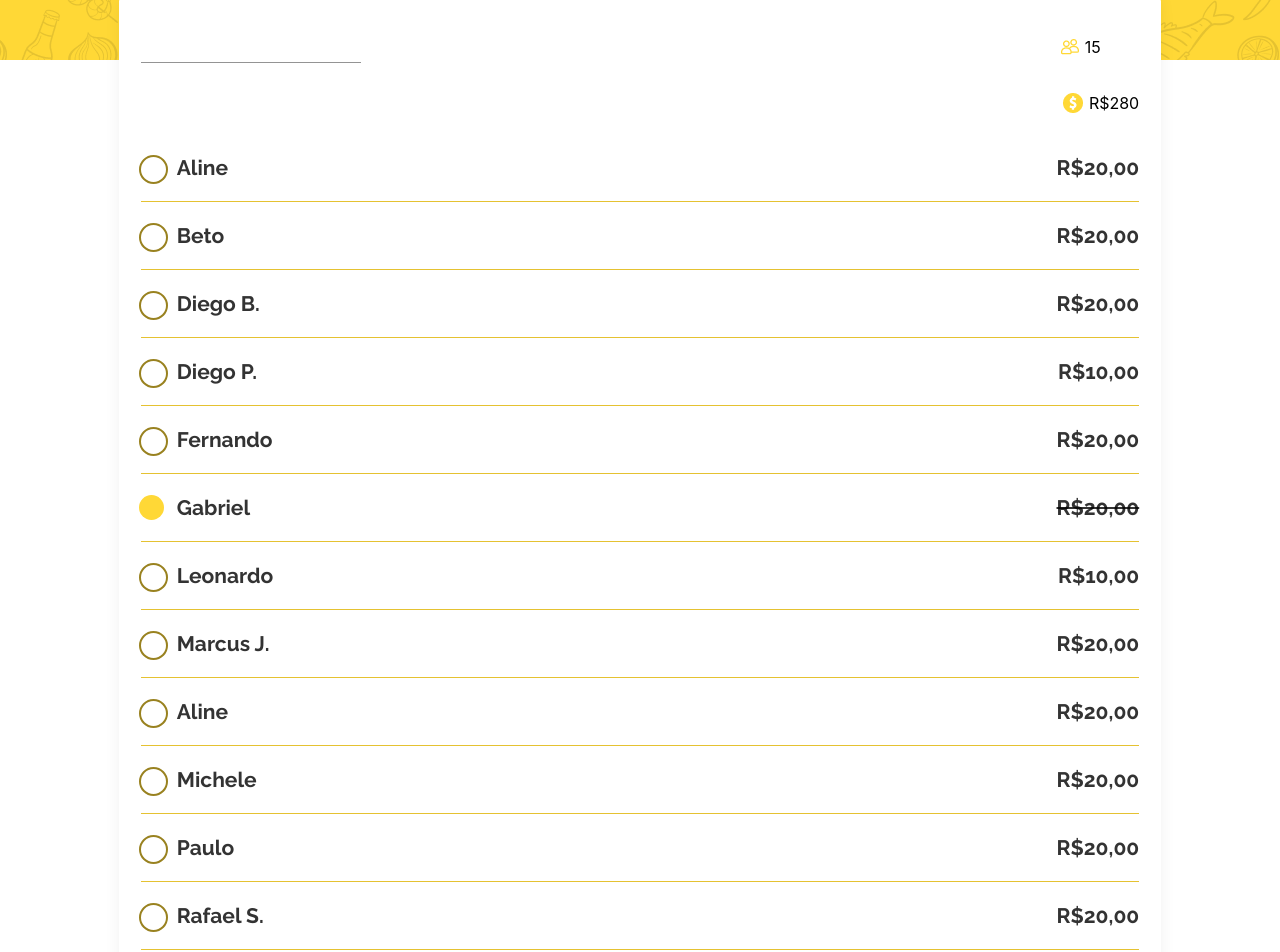
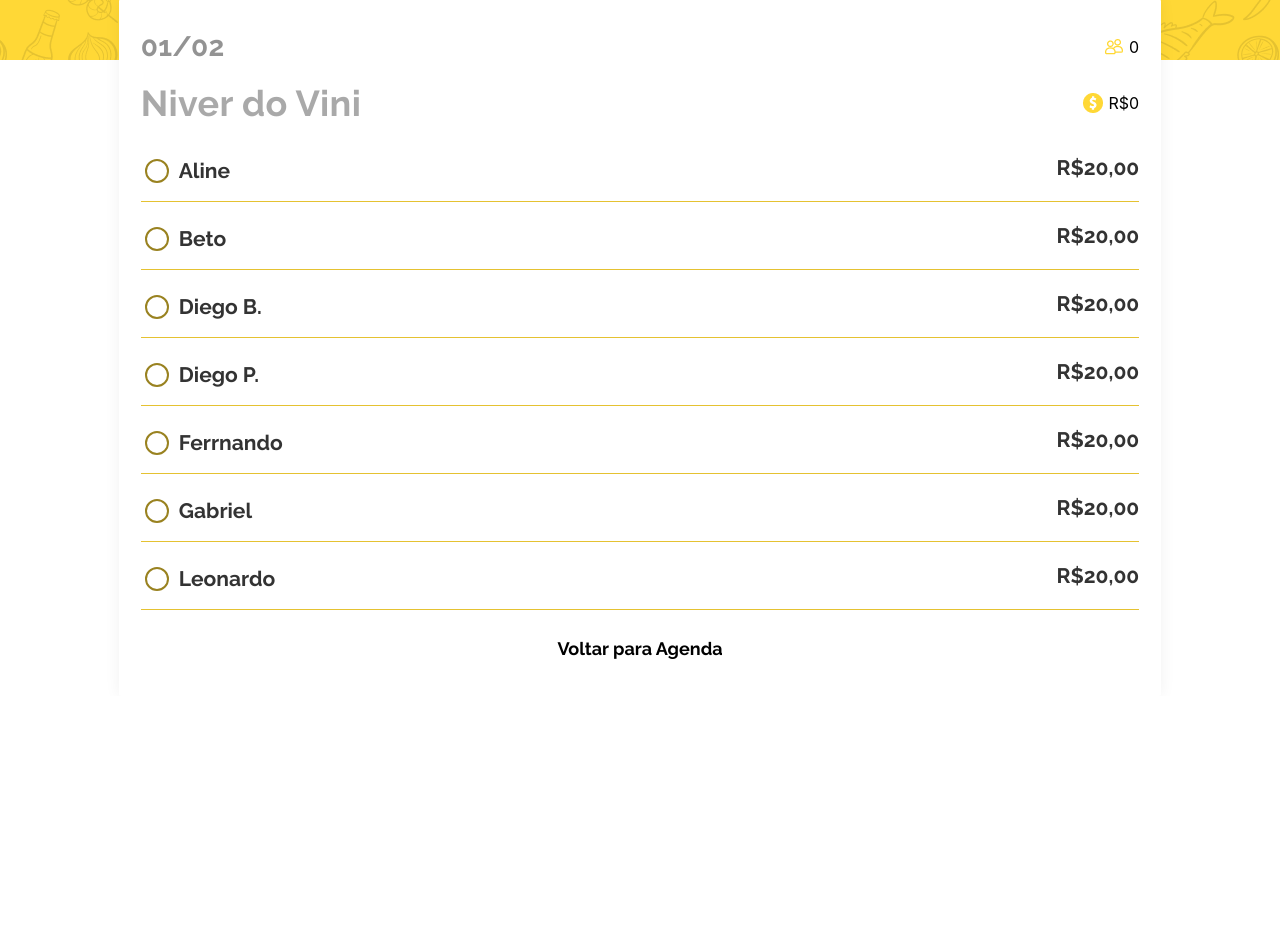
Before and after one commit to vmontanha/churras-trinca, a React (Create React App) app: page /new in a window 1280 px wide. Shown: the part 220-1172 px from the top of the page. After the commit the page ends 916 px from the top, so only its background shows below. Built offline with nearby package versions, Linux system fonts and the light colour scheme.

Commit message:
ajust price and array dinamic

```diff
--- a/src/Layout/CriarChurras/Churras.js
+++ b/src/Layout/CriarChurras/Churras.js
@@ -1,13 +1,17 @@
-import React, { useState } from 'react'
+import React from 'react'
 import CriarChurras from '../../components/CriarChurras/CriarChurras'
 import Agenda from '../Agenda/Agenda'
+import '../../components/CriarChurras/CriarChurras.css'
 
-const Churras = ({ input }) => {
+const Churras = () => {
 
   return (
-    <>
-      <Agenda input={input} />
-    </>
+
+    <div className='warp__list'>
+      <Agenda />
+      <CriarChurras />
+    </div>
+
   )
 }
 
--- a/src/Layout/DetalheChurras/DetalheChurras.css
+++ b/src/Layout/DetalheChurras/DetalheChurras.css
@@ -5,7 +5,7 @@
   background-color: #fff;
   border-radius: 2px;
   padding: 22px;
-  width: 78%;
+  max-width: 78%;
   height: auto;
   margin-right: auto;
   margin-left: auto;
@@ -20,10 +20,10 @@
   margin-right: auto;
 }
 
-.box__date .input-date {
+.box__date .input-data {
   color: #000;
   font-family: Raleway bold;
-  font-size: 19px;
+  font-size: 28px;
   font-style: normal;
   font-weight: 800;
   line-height: normal;
@@ -53,7 +53,7 @@
 .qtd__people {
   display: flex;
   align-items: center;
-  width: 85px;
+  /* width: 85px; */
 }
 
 .box__date p {
@@ -84,20 +84,34 @@
 
 .input-title::before,
 .input-title::after,
-.input-date::after,
-.input-date::before {
+.input-data::after,
+.input-data::before {
   border: none !important;
 }
 
+.input-data::placeholder {
+  color: #00000054;
+  font-family: Raleway Bold;
+  font-size: 28px;
+  font-style: normal;
+  font-weight: 800;
+  line-height: normal;
+}
 
 
 input[type=checkbox] {
-  position: relative;
-  opacity: 0;
+  -webkit-appearance: none;
+  appearance: none;
+  width: 1.5rem;
+  height: 1.5rem;
+  border: 0.15em solid #998220;
+  outline: none;
   cursor: pointer;
-  height: 0;
-  margin-right: 19px;
-
+  border-radius: 50%;
+  margin-top: 0;
+  margin-right: 10px;
+  padding: 0;
+  transform: translate(0, 8px);
 }
 
 label {
@@ -109,18 +123,17 @@ label {
   line-height: normal;
 }
 
-.checkmark {
-  position: absolute;
-  height: 25px;
-  width: 25px;
-  left: 20px;
-  border-radius: 50%;
-  border: 2px solid #998220;
+
+input:checked {
+  background-color: #FFD836;
+  position: relative;
+  border: none !important;
 }
 
-input:checked~.checkmark {
-  background-color: #FFD836;
-  border: none;
+input:checked::before {
+  content: "";
+  position: absolute;
+  right: 0px !important;
 }
 
 .money {
@@ -135,3 +148,16 @@ input:checked~.checkmark {
 .check {
   text-decoration: line-through
 }
+
+.btn__back {
+  display: flex;
+  margin: 0;
+  width: 100%;
+  justify-content: center;
+  padding: 28px 0 15px;
+}
+
+.btn__back a:hover {
+  transform: translate(0, -5px);
+  transition: 1.1s all;
+}
--- a/src/Layout/DetalheChurras/DetalheChurras.js
+++ b/src/Layout/DetalheChurras/DetalheChurras.js
@@ -1,13 +1,46 @@
-import React, { useEffect, useState } from 'react'
+import React, { useState } from 'react'
 import iconPeople from '../../assets/img/icon_people.png'
 import iconMoney from '../../assets/img/icon_money.png'
 import '../DetalheChurras/DetalheChurras.css'
+import { people } from '../../utils/people'
 
 import { Input } from '@mui/material';
+import { Link } from 'react-router-dom';
 
 const DetalheChurras = () => {
 
   const [churras, setChurras] = useState({ data: '', title: '' })
+  const [totalPeople, setTotalPeople] = useState(0);
+
+  const [checkedState, setCheckedState] = useState(
+    new Array(people.length).fill(false)
+  );
+
+  const [total, setTotal] = useState(0);
+
+  const handleOnChangePeople = (position) => {
+    const updatedCheckedState = checkedState.map((item, index) =>
+      index === position ? !item : item
+    );
+
+    setCheckedState(updatedCheckedState);
+
+
+    const totalPrice = updatedCheckedState.reduce(
+      (sum, currentState, index) => {
+        if (currentState === true) {
+          return sum + people[index].price;
+        }
+        return sum;
+      },
+      0
+    );
+
+
+    setTotal(totalPrice);
+  };
+
+  console.log(totalPeople)
 
   const handleChangeData = (e) => {
     let value = e.target.value;
@@ -39,11 +72,12 @@ const DetalheChurras = () => {
             value={churras.data}
             onBlur={handleSubmitData}
             onChange={handleChangeData}
-            className='input-data' />
+            className='input-data'
+            placeholder='01/02' />
         </div>
         <div className='qtd__people'>
           <img src={iconPeople} alt='people' />
-          <p>15</p>
+          <p>{totalPeople}</p>
         </div>
       </div>
       <div className='box__people title'>
@@ -52,138 +86,36 @@ const DetalheChurras = () => {
             value={churras.title}
             onBlur={handleSubmit}
             onChange={handleChangeTitle}
-            className='input-title' />
+            className='input-title'
+            placeholder='Niver do Vini' />
         </div>
         <img src={iconMoney} alt='people' />
-        <p>R$280</p>
+        <p>R${total}</p>
       </div>
-      <div className='box__people under__style'>
-        <div className='box__date'>
-          <input type='checkbox' />
-          <span className='checkmark'></span>
-          <label className='container__label'>Aline</label>
-        </div>
-        <p className='money'>R$20,00</p>
-      </div>
-      <div className='box__people under__style'>
-        <div className='box__date'>
-          <input type='checkbox' />
-          <span className='checkmark'></span>
-          <label className='container__label'>Beto</label>
-        </div>
-        <p className='money'>R$20,00</p>
-      </div>
-      <div className='box__people under__style'>
-        <div className='box__date'>
-          <input type='checkbox' />
-          <span className='checkmark'></span>
-          <label className='container__label'>Diego B.</label>
-        </div>
-        <p className='money'>R$20,00</p>
-      </div>
-      <div className='box__people under__style'>
-        <div className='box__date'>
-          <input type='checkbox' />
-          <span className='checkmark'></span>
-          <label className='container__label'>Diego P.</label>
-        </div>
-        <p className='money'>R$10,00</p>
-      </div>
-      <div className='box__people under__style'>
-        <div className='box__date'>
-          <input type='checkbox' />
-          <span className='checkmark'></span>
-          <label className='container__label'>Fernando</label>
-        </div>
-        <p className='money'>R$20,00</p>
-      </div>
-      <div className='box__people under__style'>
-        <div className='box__date'>
-          <input type='checkbox' checked='checked' />
-          <span className='checkmark'></span>
-          <label className='container__label'>Gabriel</label>
-        </div>
-        <p className='money check'>R$20,00</p>
-      </div>
-      <div className='box__people under__style'>
-        <div className='box__date'>
-          <input type='checkbox' />
-          <span className='checkmark'></span>
-          <label className='container__label'>Leonardo</label>
-        </div>
-        <p className='money'>R$10,00</p>
-      </div>
-      <div className='box__people under__style'>
-        <div className='box__date'>
-          <input type='checkbox' />
-          <span className='checkmark'></span>
-          <label className='container__label'>Marcus J.</label>
-        </div>
-        <p className='money'>R$20,00</p>
-      </div>
-      <div className='box__people under__style'>
-        <div className='box__date'>
-          <input type='checkbox' />
-          <span className='checkmark'></span>
-          <label className='container__label'>Aline</label>
-        </div>
-        <p className='money'>R$20,00</p>
-      </div>
-      <div className='box__people under__style'>
-        <div className='box__date'>
-          <input type='checkbox' />
-          <span className='checkmark'></span>
-          <label className='container__label'>Michele</label>
-        </div>
-        <p className='money'>R$20,00</p>
-      </div>
-      <div className='box__people under__style'>
-        <div className='box__date'>
-          <input type='checkbox' />
-          <span className='checkmark'></span>
-          <label className='container__label'>Paulo</label>
-        </div>
-        <p className='money'>R$20,00</p>
-      </div>
-      <div className='box__people under__style'>
-        <div className='box__date'>
-          <input type='checkbox' />
-          <span className='checkmark'></span>
-          <label className='container__label'>Rafael S.</label>
-        </div>
-        <p className='money'>R$20,00</p>
-      </div>
-      <div className='box__people under__style'>
-        <div className='box__date'>
-          <input type='checkbox' />
-          <span className='checkmark'></span>
-          <label className='container__label'>Ralf</label>
-        </div>
-        <p className='money'>R$20,00</p>
-      </div>
-      <div className='box__people under__style'>
-        <div className='box__date'>
-          <input type='checkbox' checked='checked' />
-          <span className='checkmark'></span>
-          <label className='container__label'>Ruan</label>
-        </div>
-        <p className='money'>R$20,00</p>
-      </div>
-      <div className='box__people under__style'>
-        <div className='box__date'>
-          <input type='checkbox' />
-          <span className='checkmark'></span>
-          <label className='container__label'>Thales</label>
-        </div>
-        <p className='money'>R$20,00</p>
-      </div>
-      <div className='box__people under__style'>
-        <div className='box__date'>
-          <input type='checkbox' />
-          <span className='checkmark'></span>
-          <label className='container__label'>Wait</label>
-        </div>
-        <p className='money'>R$20,00</p>
+      {
+        people.map(({ name, price }, index) => {
+          return (
+            <div className='box__people under__style' key={index}>
+              <div className='box__date'>
+                <input type='checkbox'
+                  checked={checkedState[index]}
+                  id={`custom-checkbox-${index}`}
+                  className={checkedState[index] ? "checked" : ""}
+                  onChange={() => handleOnChangePeople(index)}
+                  value={name}
+                />
+                <label className='container__label' htmlFor={`custom-checkbox-${index}`}>
+                  {name}
+                </label>
+              </div>
+              <p className={checkedState[index] ? "money check" : 'money'} >{`R$` + price + `,00`}</p>
+            </div>
+          );
+        })}
+      <div className='btn__back'>
+        <Link to={'/agenda'} >
+          <a>Voltar para Agenda</a>
+        </Link>
       </div>
     </div>
   )
--- a/src/components/CriarChurras/CriarChurras.css
+++ b/src/components/CriarChurras/CriarChurras.css
@@ -10,7 +10,6 @@
 }
 
 .container__card {
-  max-width: 100%;
   background-color: #F1F1F1;
   height: auto;
   display: flex;
@@ -21,11 +20,12 @@
   transform: translate(0, -50px);
   border-radius: 2px;
   cursor: pointer;
+  width: 282px;
 }
 
 .box__icon {
   background-image: url(../../assets/img/Ellipse.png);
-  width: 100%;
+  width: auto;
   height: 100%;
   display: flex;
   justify-content: center;
--- /dev/null
+++ b/src/utils/people.js
@@ -0,0 +1,30 @@
+export const people = [
+  {
+    name: "Aline",
+    price: 20
+  },
+  {
+    name: "Beto",
+    price: 20
+  },
+  {
+    name: "Diego B.",
+    price: 20
+  },
+  {
+    name: "Diego P.",
+    price: 20
+  },
+  {
+    name: "Ferrnando",
+    price: 20
+  },
+  {
+    name: "Gabriel",
+    price: 20
+  },
+  {
+    name: "Leonardo",
+    price: 20
+  }
+];
```
Also changed, not shown: src/Layout/Agenda/Agenda.css (added, +47 -0 lines), src/Layout/Agenda/Agenda.js (+25 -4 lines), src/components/CriarChurras/CriarChurras.js (+8 -9 lines).
